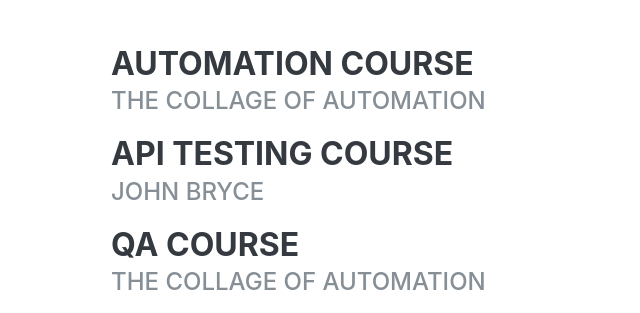
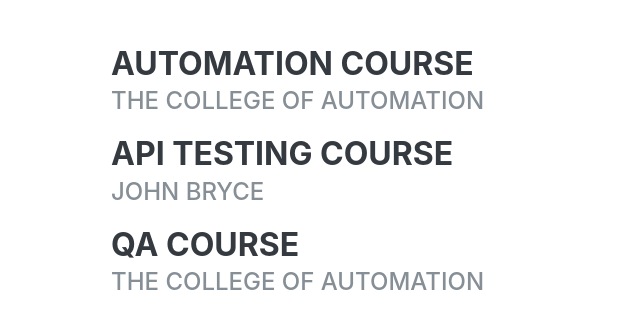
Before and after one commit to mmatok/Michal-Chen-Website, a plain HTML site: page index.html in a window 1280 px wide. Shown: the part 2790-3103 px from the top of the page, 209-849 px from the left. Drawn offline with Linux system fonts and the light colour scheme; a web font is replaced by a local one.

Commit message:
Add files via upload

```diff
--- a/index.html
+++ b/index.html
@@ -313,7 +313,7 @@
 		<div class="resume-item d-flex flex-column flex-md-row justify-content-between">
           <div class="resume-content">
             <h3 class="mb-0">Automation Course</h3>
-            <div class="subheading mb-3">The Collage Of Automation</div>
+            <div class="subheading mb-3">The College Of Automation</div>
           </div>
           <div class="resume-date text-md-right">
             <span class="text-primary">2021</span>
@@ -333,7 +333,7 @@
 		<div class="resume-item d-flex flex-column flex-md-row justify-content-between">
           <div class="resume-content">
             <h3 class="mb-0">QA Course</h3>
-            <div class="subheading mb-3">The Collage Of Automation</div>
+            <div class="subheading mb-3">The College Of Automation</div>
           </div>
           <div class="resume-date text-md-right">
             <span class="text-primary">2019</span>
```
